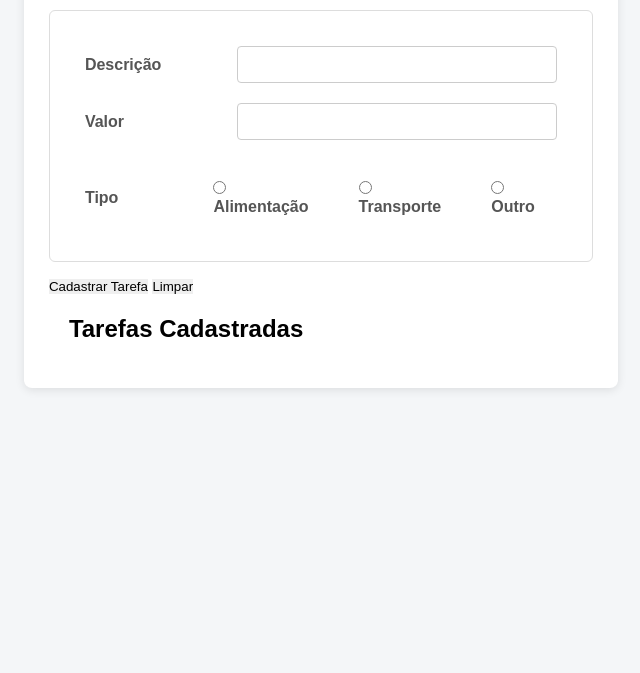
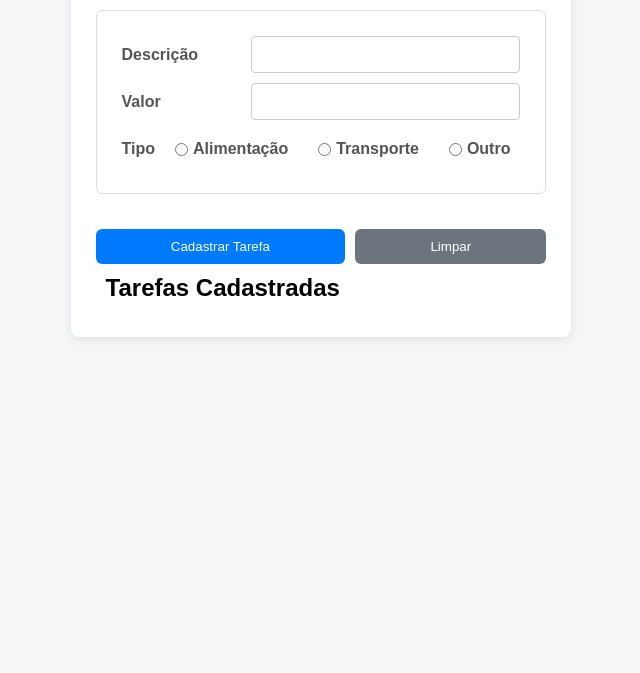
Before and after one commit to HeitorDalla/simple-CRUD, a plain HTML site: page index.html in a window 1280 px wide. Shown: the part 127-800 px from the top of the page, without its empty margins (319-959 px from the left). Drawn offline with Linux system fonts and the light colour scheme.

Commit message:
Finalizado a estilização do container de funcoes para cadastrar e limpar

```diff
--- a/style.css
+++ b/style.css
@@ -50,7 +50,7 @@ h1 {
 }
 
 div {
-    margin: 20px;
+    margin: 10px;
 }
 
 .info {
@@ -77,3 +77,39 @@ div {
 .info input[type="radio"] {
     margin-right: 5px;
 }
+
+.alimentacao, .transporte, .outro {
+    display: flex;
+    align-items: center;
+}
+
+/* Configuração do containe das função de cadastrar e limpar */
+
+#containerFuncoes {
+    display: flex;
+    justify-content: space-between;
+    gap: 10px;
+    margin-top: 20px;
+}
+
+#cadastrarTarefa, #limpar {
+    flex-grow: 1;
+    padding: 10px 15px;
+    border-radius: 6px;
+    background-color: #007bff;
+    color: #fff;
+    cursor: pointer;
+    transition: background-color 0.3s ease;
+}
+
+#cadastrarTarefa:hover {
+    background-color: #0056b3;
+}
+
+#limpar {
+    background-color: #6c757d;
+}
+
+#limpar:hover {
+    background-color: #545b62;
+}
```
